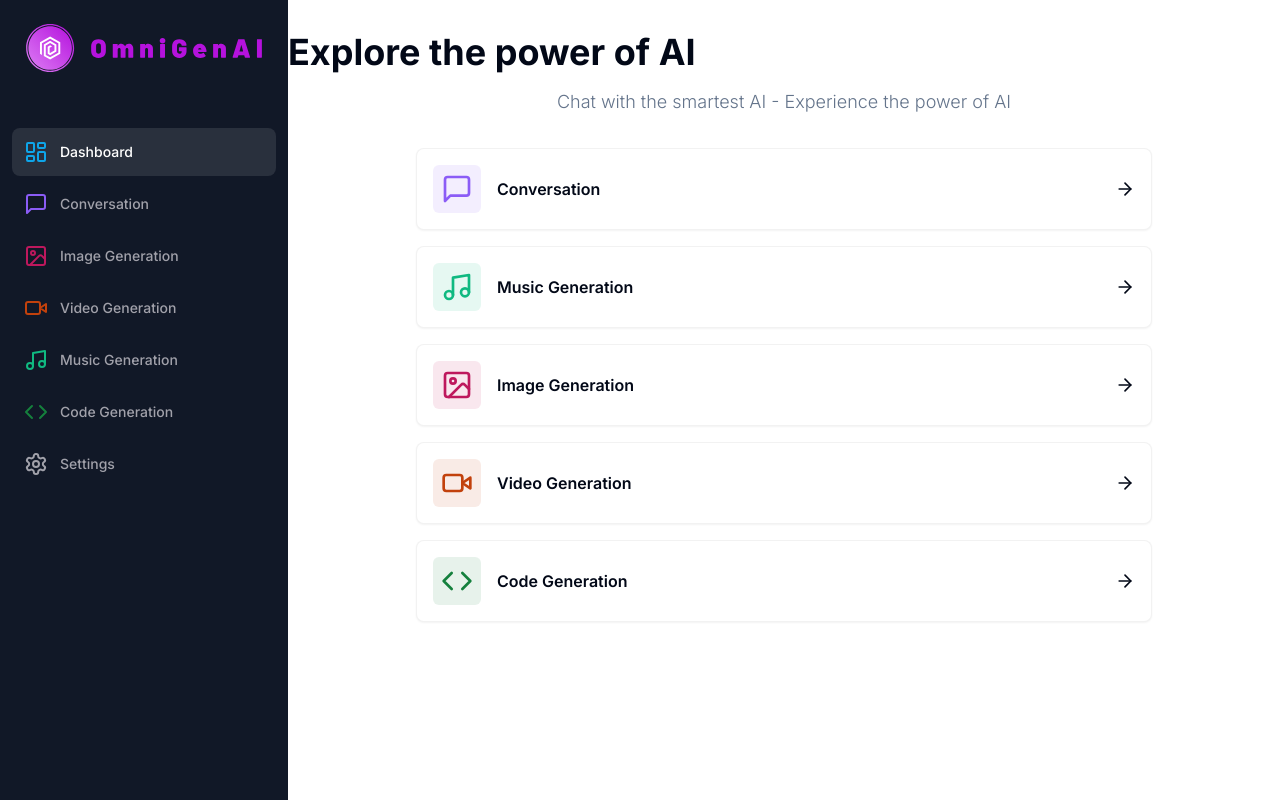
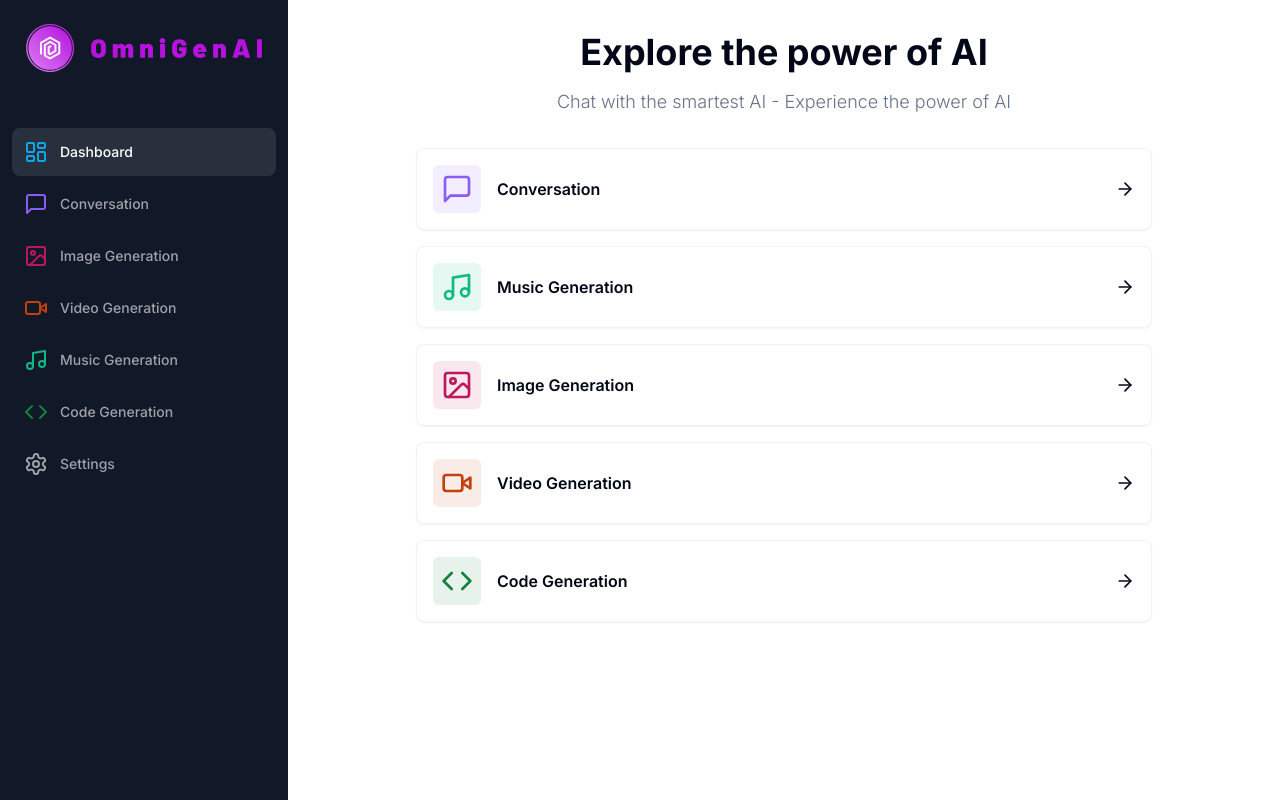
Before and after one commit to web-dev404/OmniGenAI, a Next.js app: page /dashboard in a window 1280 px wide. Built offline with nearby package versions, Linux system fonts and the light colour scheme.

Commit message:
add push effect on card

```diff
--- a/app/(dashboard)/(routes)/dashboard/page.tsx
+++ b/app/(dashboard)/(routes)/dashboard/page.tsx
@@ -10,6 +10,7 @@ import {
 } from "lucide-react";
 import { Card } from "@/components/ui/card";
 import { cn } from "@/lib/utils";
+import { useRouter } from "next/navigation";
 
 const tools = [
   {
@@ -50,10 +51,12 @@ const tools = [
 ];
 
 export default function Dashboard() {
+  const router = useRouter();
+
   return (
     <div>
       <div className={"mb-8 space-y-4"}>
-        <h2 className={"text-2xl md:text-4xl font-bold"}>
+        <h2 className={"text-2xl md:text-4xl font-bold text-center"}>
           Explore the power of AI
         </h2>
         <p
@@ -68,6 +71,7 @@ export default function Dashboard() {
       <div className={"px-4 md:px-20 lg:px-32 space-y-4"}>
         {tools.map((tool) => (
           <Card
+            onClick={() => router.push(tool.href)}
             key={tool.label}
             {...tool}
             className={
```
